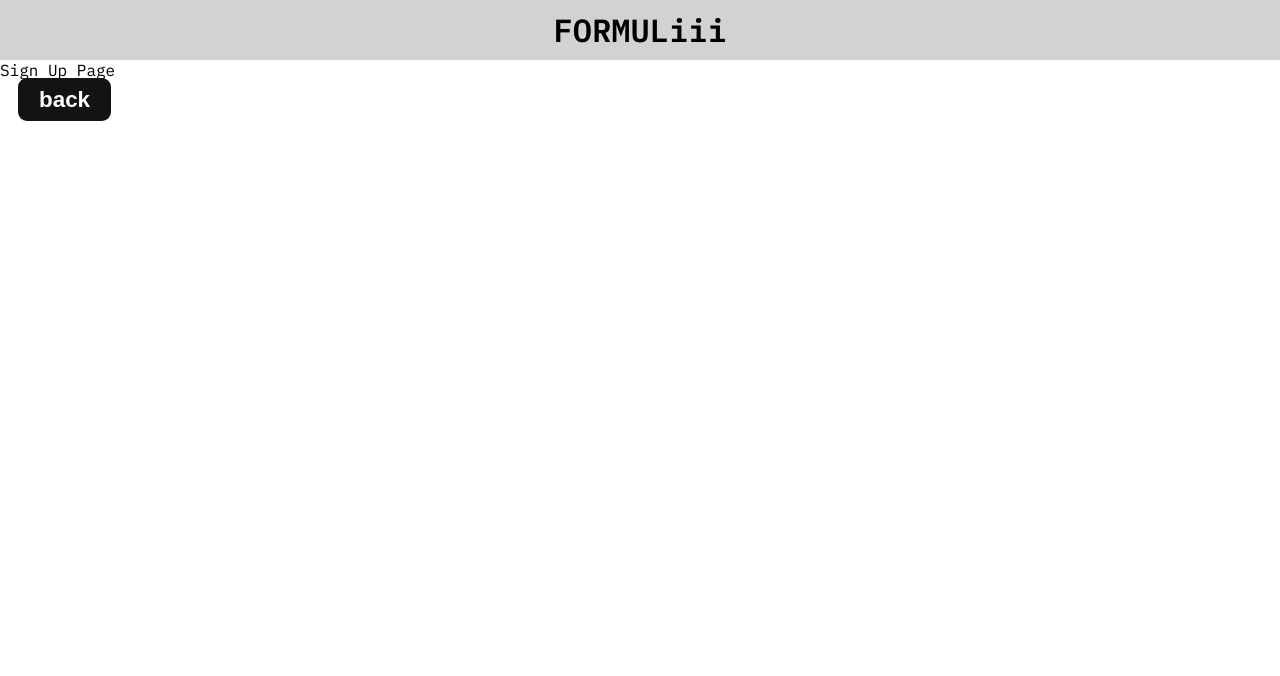
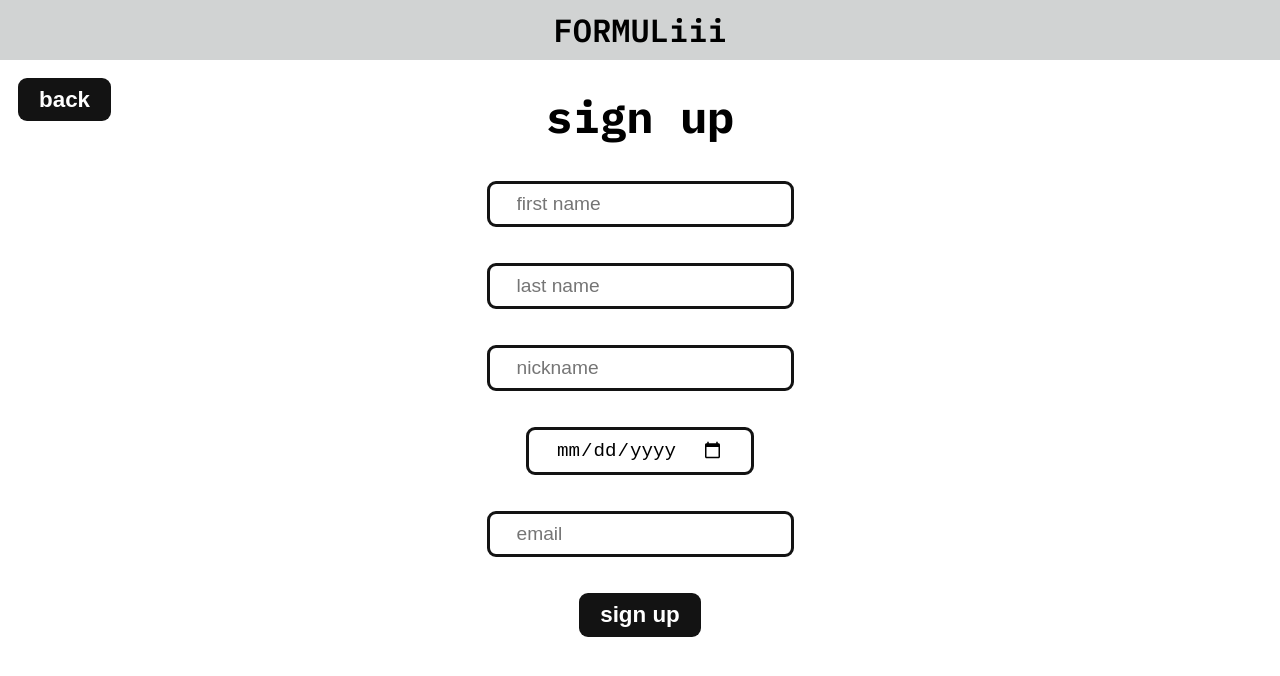
Before and after one commit to babekizulu/formuliii, a React (Create React App) app: page /sign-up in a window 1280 px wide. Shown: the top 676 px of the page. Built offline with nearby package versions, Linux system fonts and the light colour scheme.

Commit message:
Frontend - Sign Up Page UI Mockup #1

```diff
--- a/src/App.js
+++ b/src/App.js
@@ -6,8 +6,6 @@ import Header from './components/Header';
 //pages
 import Home from './components/pages/home/Home';
 import Explorer from './components/pages/explorer/Explorer';
-import Graphs from './components/pages/graphs/Graphs';
-import Spreadsheets from './components/pages/spreadsheets/Spreadsheets';
 import SignIn from './components/pages/signIn/SignIn';
 import SignUp from './components/pages/signUp/SignUp';
 //styling
@@ -28,12 +26,6 @@ const App = () => {
       <Route path='/explorer'>
         <Explorer />
       </Route>
-      <Route path='/graphs'>
-        <Graphs />
-      </Route>
-      <Route path='/spreadsheets'>
-        <Spreadsheets />
-      </Route>
     </div>
   );
 };
--- a/src/components/pages/graphs/Graphs.js
+++ /dev/null
@@ -1,7 +0,0 @@
-//libs
-import React from 'react';
-
-const Graphs = () => {
-  return <div>Graphs</div>;
-};
-export default Graphs;
--- a/src/components/pages/signIn/SignIn.js
+++ b/src/components/pages/signIn/SignIn.js
@@ -1,14 +1,7 @@
 //libs
-import React from 'react';
+import React, { useState, useEffect } from 'react';
 //components
 import BackBtn from '../../buttons/BackBtn';
-const SignIn = () => {
-  return (
-    <div className='page'>
-      <BackBtn prevDir='/' />
-      Sign In Page
-    </div>
-  );
-};
+const SignIn = () => {};
 
 export default SignIn;
--- a/src/components/pages/signUp/SignUp.js
+++ b/src/components/pages/signUp/SignUp.js
@@ -1,13 +1,86 @@
 //libs
-import React from 'react';
+import React, { useState } from 'react';
 //components
 import BackBtn from '../../buttons/BackBtn';
 
 const SignUp = () => {
+  //state management
+  const [firstName, setFirstName] = useState('');
+  const [lastName, setLastName] = useState('');
+  const [nickname, setNickname] = useState('');
+  const [dateOfBirth, setDateOfBirth] = useState('');
+  const [email, setEmail] = useState('');
+  //variables
+  const vname1 = 'firstName';
+  const vname2 = 'lastName';
+  const vname3 = 'nickname';
+  const vname4 = 'dateOfBirth';
+  const vname5 = 'email';
+  //life cycle methods
+  //handlers
+  const onChangeHandler = (inputName, val) => {
+    if (inputName === vname1) {
+      setFirstName(val);
+    }
+    if (inputName === vname2) {
+      setLastName(val);
+    }
+    if (inputName === vname3) {
+      setNickname(val);
+    }
+    if (inputName === vname4) {
+      setDateOfBirth(val);
+    }
+    if (inputName === vname5) {
+      setEmail(val);
+    }
+  };
   return (
     <div className='page'>
       <BackBtn prevDir='/' />
-      Sign Up Page
+      <div className='auth-container'>
+        <div className='auth-header-container'>
+          <header className='auth-header'>
+            <h1>sign up</h1>
+          </header>
+        </div>
+        <input
+          className='auth-input'
+          placeholder='first name'
+          value={firstName}
+          onChange={(e) => onChangeHandler(vname1, e.target.value)}
+          type='text'
+        />
+        <input
+          className='auth-input'
+          placeholder='last name'
+          value={lastName}
+          onChange={(e) => onChangeHandler(vname2, e.target.value)}
+          type='text'
+        />
+        <input
+          className='auth-input'
+          placeholder='nickname'
+          value={nickname}
+          onChange={(e) => onChangeHandler(vname3, e.target.value)}
+          type='text'
+        />
+        <input
+          className='auth-input'
+          placeholder='date of birth'
+          value={dateOfBirth}
+          onChange={(e) => onChangeHandler(vname4, e.target.value)}
+          type='date'
+        />
+        <input
+          className='auth-input'
+          placeholder='email'
+          value={email}
+          onChange={(e) => onChangeHandler(vname5, e.target.value)}
+          type='email'
+        />
+        <button className='btn'>sign up</button>
+      </div>
     </div>
   );
 };
--- a/src/components/pages/spreadsheets/Spreadsheets.js
+++ /dev/null
@@ -1,8 +0,0 @@
-//libs
-import React from 'react';
-
-const Spreadsheets = () => {
-  return <div>Spreadsheets</div>;
-};
-
-export default Spreadsheets;
--- a/src/scss/App.scss
+++ b/src/scss/App.scss
@@ -30,3 +30,4 @@ body {
 @import 'Pages';
 @import 'Home';
 @import 'Buttons';
+@import 'Auth';
--- /dev/null
+++ b/src/scss/_Auth.scss
@@ -0,0 +1,22 @@
+@import 'utils';
+.auth-container {
+    @include centerFlex;
+    flex-direction: column;
+    margin: 9px auto;
+}
+
+.auth-header-container {
+    margin: 18px;
+}
+
+.auth-header {
+    font-size: 1.4rem;
+}
+
+.auth-input {
+    padding: 9px 27px;
+    border-radius: 9px;
+    border: 3px solid $dark;
+    font-size: 1.2rem;
+    margin: 18px;
+}
--- a/src/scss/_Buttons.scss
+++ b/src/scss/_Buttons.scss
@@ -34,9 +34,15 @@
     cursor: pointer;
     font-family: $mul;
     font-weight: 600;
+    border: none;
 }
 
 .btn:hover {
     background: $dark-active;
     transition: all 0.2s ease-in-out;
 }
+
+.btn:active {
+    background: $dark-active;
+    transition: all 0.2s ease-in-out;
+}
```
Also changed, not shown: src/libs/formulae/physics/physics.js.
